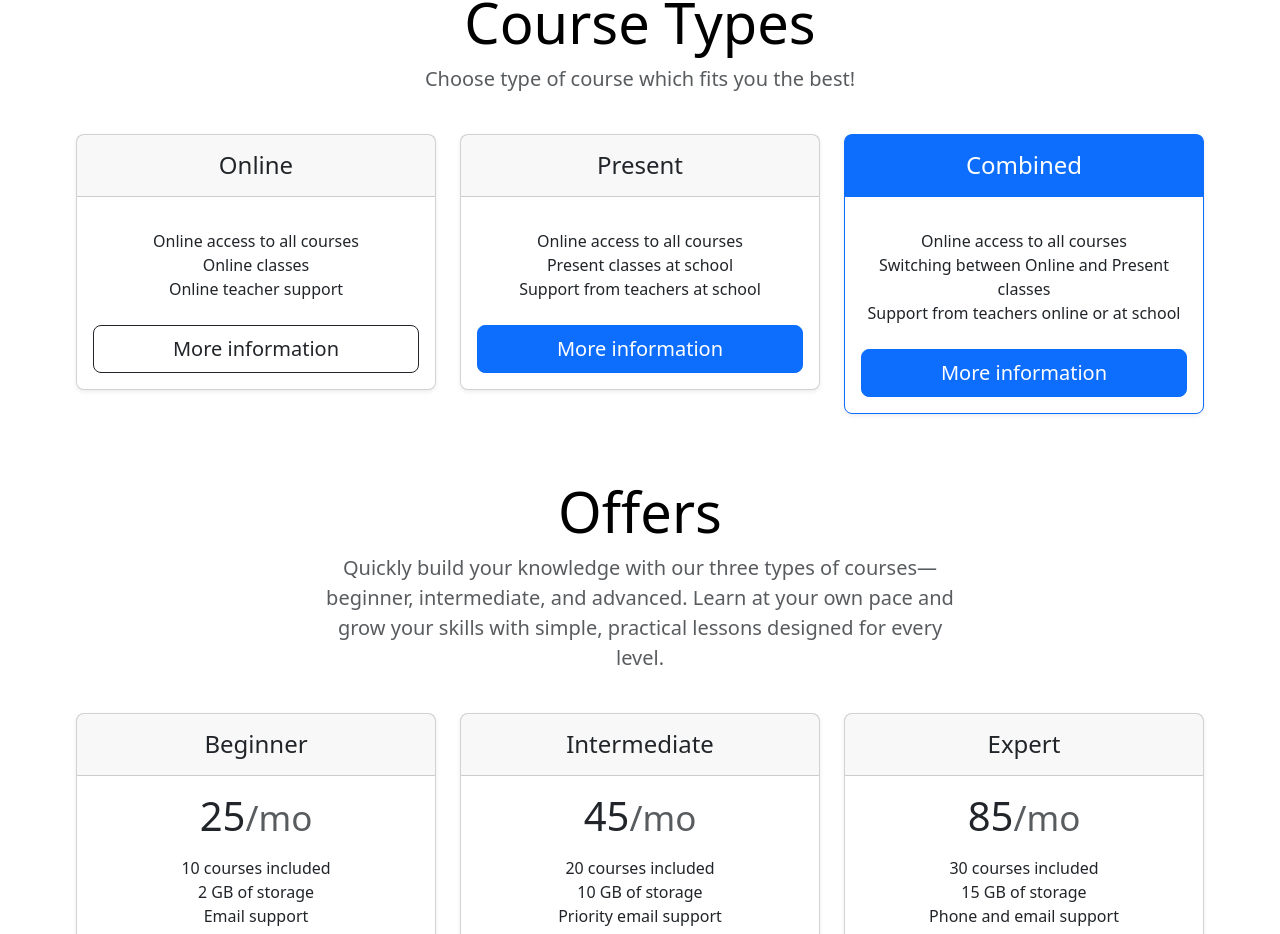
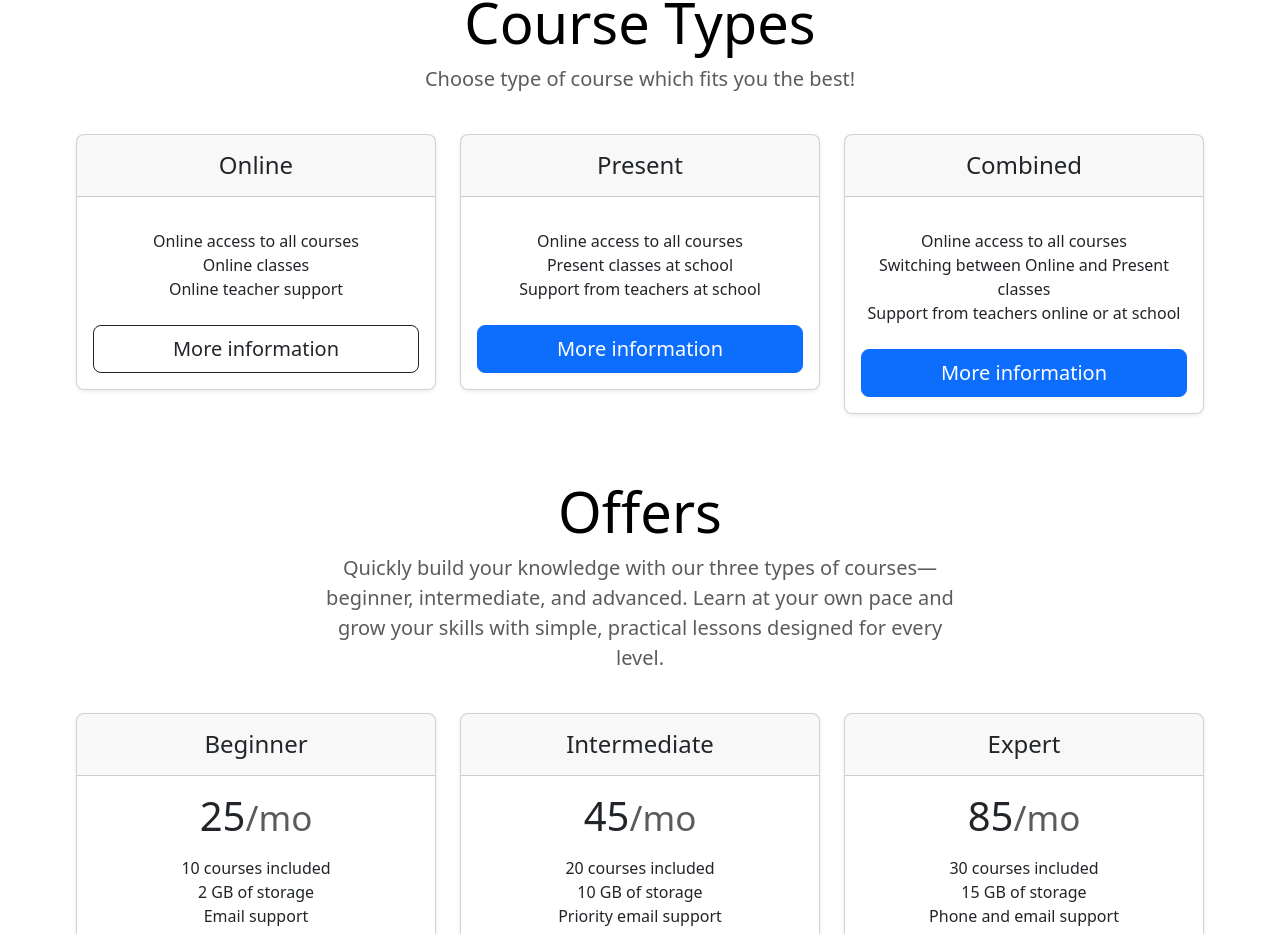
Before and after one commit to GastonLevy/LandingPage, an Angular app: page / in a window 1280 px wide. Shown: the part 1330-2264 px from the top of the page. Built offline with nearby package versions, Linux system fonts and the light colour scheme.

Commit message:
Course Formats Json Handling

```diff
--- a/src/app/pages/home/course-formats/course-formats.html
+++ b/src/app/pages/home/course-formats/course-formats.html
@@ -4,46 +4,24 @@
 </div>
 <main>
   <div class="d-flex justify-content-center row row-cols-1 row-cols-md-3 mb-4 text-center mx-5">
+    @for (format of config.formats; track $index) {
     <div class="col" style="width: 24rem">
       <div class="card mb-4 rounded-3 shadow-sm">
-        <div class="card-header py-3"><h4 class="my-0 fw-normal">Online</h4></div>
+        <div class="card-header py-3">
+          <h4 class="my-0 fw-normal">{{ format.title }}</h4>
+        </div>
         <div class="card-body">
           <ul class="list-unstyled mt-3 mb-4">
-            <li>Online access to all courses</li>
-            <li>Online classes</li>
-            <li>Online teacher support</li>
+            @for (feature of format.features; track $index) {
+            <li>{{ feature }}</li>
+            }
           </ul>
-          <button type="button" class="w-100 btn btn-lg btn-outline-dark">More information</button>
+          <button type="button" [ngClass]="format.buttonClass">
+            {{ format.buttonText }}
+          </button>
         </div>
       </div>
     </div>
-    <div class="col" style="width: 24rem">
-      <div class="card mb-4 rounded-3 shadow-sm">
-        <div class="card-header py-3"><h4 class="my-0 fw-normal">Present</h4></div>
-        <div class="card-body">
-          <ul class="list-unstyled mt-3 mb-4">
-            <li>Online access to all courses</li>
-            <li>Present classes at school</li>
-            <li>Support from teachers at school</li>
-          </ul>
-          <button type="button" class="w-100 btn btn-lg btn-primary">More information</button>
-        </div>
-      </div>
-    </div>
-    <div class="col" style="width: 24rem">
-      <div class="card mb-4 rounded-3 shadow-sm border-primary">
-        <div class="card-header py-3 text-bg-primary border-primary">
-          <h4 class="my-0 fw-normal">Combined</h4>
-        </div>
-        <div class="card-body">
-          <ul class="list-unstyled mt-3 mb-4">
-            <li>Online access to all courses</li>
-            <li>Switching between Online and Present classes</li>
-            <li>Support from teachers online or at school</li>
-          </ul>
-          <button type="button" class="w-100 btn btn-lg btn-primary">More information</button>
-        </div>
-      </div>
-    </div>
+    }
   </div>
 </main>
--- a/src/app/pages/home/course-formats/course-formats.ts
+++ b/src/app/pages/home/course-formats/course-formats.ts
@@ -1,9 +1,11 @@
 import { Component } from '@angular/core';
 import { CourseFormatsConfig } from './course-formats.types';
+import { CommonModule } from '@angular/common';
 
 @Component({
   selector: 'app-course-formats',
   standalone: true,
+  imports: [CommonModule],
   templateUrl: './course-formats.html',
   styleUrl: './course-formats.css',
 })
```
